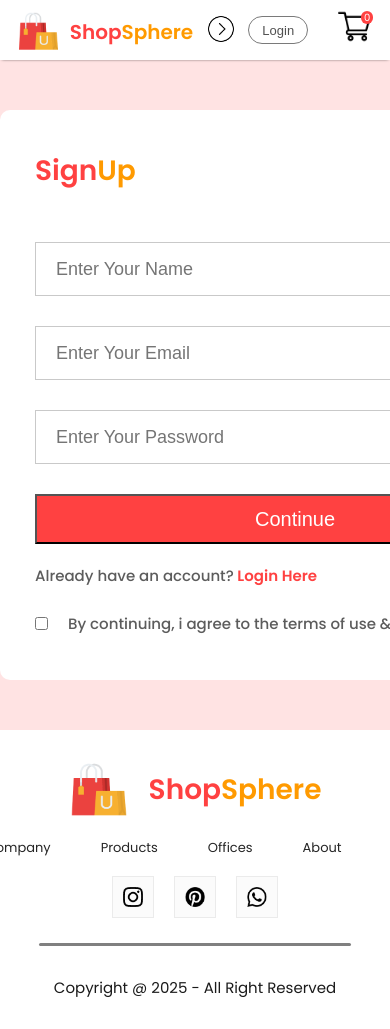
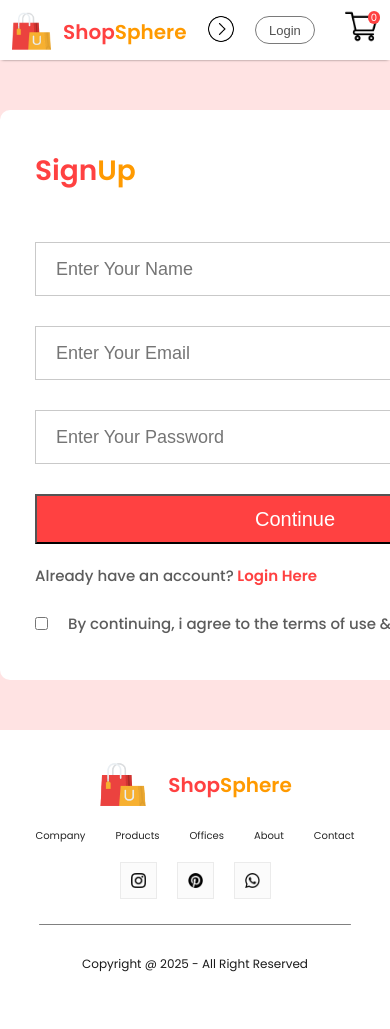
Before and after one commit to Bryan-625/ShopSphere-Ecom-Using-MERN, a React (Vite) app in the folder Frontend/: page /login in a window 390 px wide. Shown: the top 1029 px of the page. After the commit the page ends 1003 px from the top, so only its background shows below. Built offline with nearby package versions, Linux system fonts and the light colour scheme.

Commit message:
Enhanced responsiveness in Footer and Navbar components

```diff
--- a/Frontend/src/Components/Footer/Footer.css
+++ b/Frontend/src/Components/Footer/Footer.css
@@ -37,6 +37,8 @@
   gap: 50px;
   color: #252525;
   font-size: 13px;
+  padding: 0;
+  margin: 0;
 }
 
 .footer-links li {
@@ -47,8 +49,6 @@
   display: flex;
   gap: 20px;
 }
-
-
 
 .footer-icons-container img {
   height: 20px;
@@ -77,3 +77,73 @@
   height: 3px;
   background-color: grey;
 }
+
+@media (max-width: 800px) {
+  #footer-logo-text1 {
+    font-size: 25px;
+  }
+
+  #footer-logo-text2 {
+    color: #ff9a00;
+    font-size: 25px;
+  }
+
+  .footer-icons-container img {
+    height: 18px;
+    width: 18px;
+  }
+
+  .footer-logo img {
+    height: 55px;
+  }
+
+  .footer-links {
+    gap: 35px;
+    font-size: 12px;
+    padding: 0;
+    margin: 0;
+  }
+
+  .footer-copyright {
+    font-size: 13px;
+  }
+
+  .footer-copyright hr {
+    height: 2px;
+  }
+}
+
+@media (max-width: 800px) {
+  #footer-logo-text1 {
+    font-size: 20px;
+  }
+
+  #footer-logo-text2 {
+    color: #ff9a00;
+    font-size: 20px;
+  }
+
+  .footer-icons-container img {
+    height: 15px;
+    width: 15px;
+  }
+
+  .footer-logo img {
+    height: 50px;
+  }
+
+  .footer-links {
+    gap: 30px;
+    font-size: 10px;
+    padding: 0;
+    margin: 0;
+  }
+
+  .footer-copyright {
+    font-size: 12px;
+  }
+
+  .footer-copyright hr {
+    height: 1px;
+  }
+}
--- a/Frontend/src/Components/Navbar/Navbar.css
+++ b/Frontend/src/Components/Navbar/Navbar.css
@@ -1,7 +1,7 @@
 .navbar {
   display: flex;
   justify-content: space-around;
-  padding: 16px;
+  padding: 16px 0px;
   box-shadow: 0 1px 3px -2px black;
   height: 50px;
   align-items: center;
@@ -95,7 +95,7 @@
 
 @media (max-width: 1024px) {
   .navbar {
-    padding: 14px;
+    padding: 14px 0px;
     height: 48px;
   }
 
@@ -136,7 +136,7 @@
 
 @media (max-width: 800px) {
   .navbar {
-    padding: 14px;
+    padding: 14px 0px;
     height: 40px;
     align-items: flex-start;
     position: relative;
@@ -165,15 +165,16 @@
 
   .nav-menu {
     display: none;
-    height: 80px;
-    width: 100%;
+    height: 81px;
+    width: 98.5%;
     position: absolute;
     background-color: white;
     justify-content: center;
     top: 65px;
     gap: 30px;
-    font-size: 13px;
+    font-size: 14px;
     box-shadow: 0 1px 3px -2px black;
+     padding-left: 10px;
   }
 
   .nav-logo img {
@@ -204,7 +205,7 @@
 
 @media (max-width: 500px) {
   .navbar {
-    padding: 10px;
+    padding: 10px 0px;
     height: 40px;
     align-items: flex-start;
     position: relative;
@@ -233,15 +234,17 @@
 
   .nav-menu {
     display: none;
-    height: 80px;
-    width: 100%;
+    height: 78px;
+    width: 97%;
     position: absolute;
     background-color: white;
     justify-content: center;
     top: 61px;
     gap: 30px;
-    font-size: 12px;
+    font-size: 13px;
     box-shadow: 0 1px 3px -2px black;
+    padding-left: 10px;
+
   }
 
   .nav-logo img {
@@ -268,4 +271,6 @@
   .nav-dropdown.open {
     transform: rotate(90deg);
   }
+
+
 }
```
